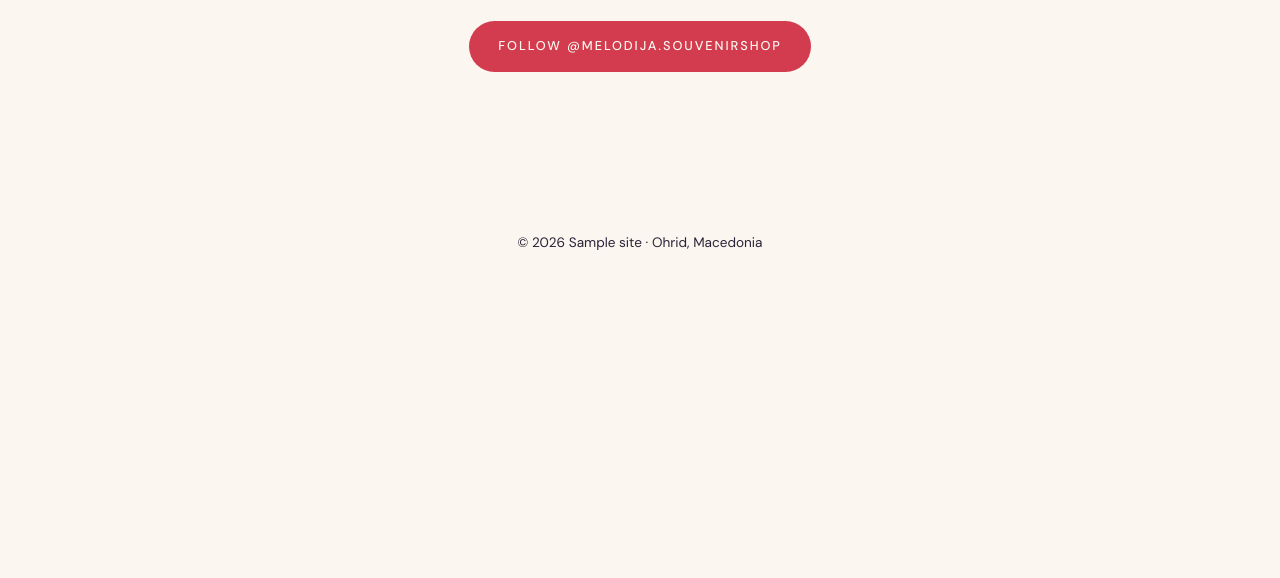
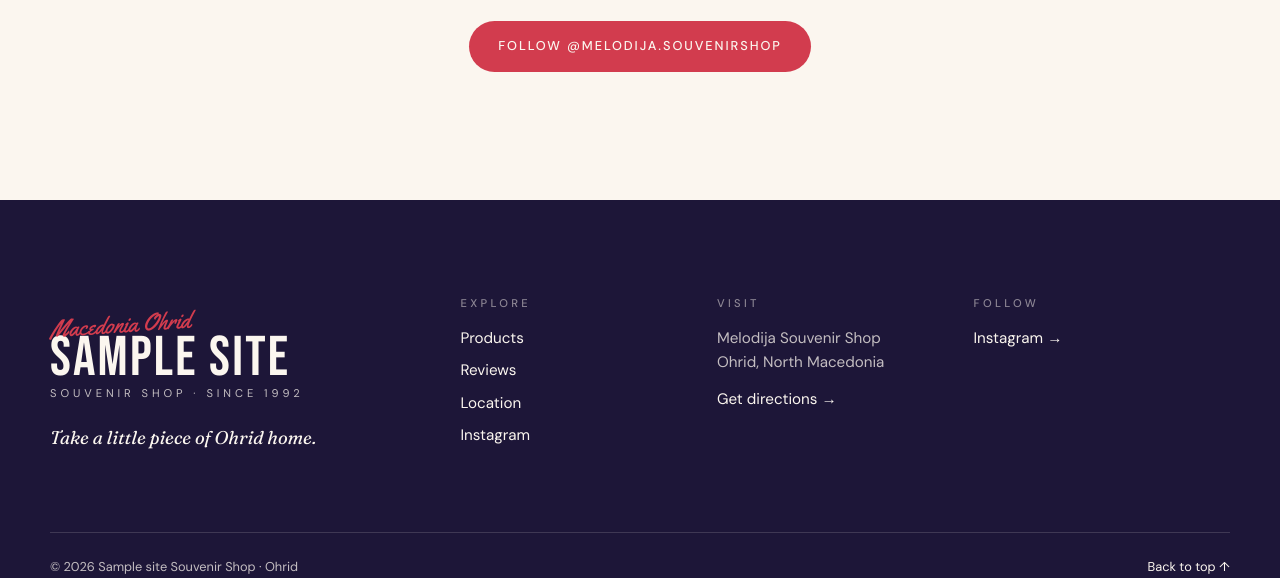
Before and after one commit to iimosh/melodija-theme, a WordPress theme: template front-page.php in a window 1280 px wide. Shown: the part 4416-4994 px from the top of the page. Before the commit the page ends 4666 px from the top, so only its background shows below. Run offline with PHP 8.4 and a stand-in for WordPress, Linux system fonts and the light colour scheme; the site name, menu and one post (Sample post) are stand-ins, and other content is empty; some libraries are stand-ins or nearby versions.

Commit message:
Add Customizer settings for homepage texts and a full footer

```diff
--- a/footer.php
+++ b/footer.php
@@ -1,9 +1,47 @@
 <footer class="site-footer">
-    <p>&copy; <?php echo date( 'Y' ); ?> <?php bloginfo( 'name' ); ?> · Ohrid, Macedonia</p>
+    <div class="site-footer__inner">
+
+        <div class="site-footer__brand">
+            <?php if ( has_custom_logo() ) : ?>
+                <?php the_custom_logo(); ?>
+            <?php else : ?>
+                <p class="site-footer__script">Macedonia Ohrid</p>
+                <p class="site-footer__name"><?php bloginfo( 'name' ); ?></p>
+                <p class="site-footer__sub">Souvenir shop · Since 1992</p>
+            <?php endif; ?>
+            <p class="site-footer__tagline"><?php echo esc_html( melodija_mod( 'hero_tagline' ) ); ?></p>
+        </div>
+
+        <nav class="site-footer__col" aria-label="Footer">
+            <h2 class="site-footer__title">Explore</h2>
+            <ul>
+                <?php foreach ( melodija_sections() as $id => $label ) : ?>
+                    <?php if ( 'top' === $id ) continue; ?>
+                    <li><a href="<?php echo esc_url( home_url( '/#' . $id ) ); ?>"><?php echo esc_html( $label ); ?></a></li>
+                <?php endforeach; ?>
+            </ul>
+        </nav>
+
+        <div class="site-footer__col">
+            <h2 class="site-footer__title">Visit</h2>
+            <p>Melodija Souvenir Shop<br>Ohrid, North Macedonia</p>
+            <p><a href="<?php echo esc_url( melodija_directions_url() ); ?>" target="_blank" rel="noopener">Get directions →</a></p>
+        </div>
+
+        <div class="site-footer__col">
+            <h2 class="site-footer__title">Follow</h2>
+            <p><a href="<?php echo esc_url( melodija_mod( 'instagram_url' ) ); ?>" target="_blank" rel="noopener">Instagram →</a></p>
+        </div>
+
+    </div>
+
+    <div class="site-footer__bottom">
+        <p>&copy; <?php echo esc_html( date( 'Y' ) ); ?> <?php bloginfo( 'name' ); ?> Souvenir Shop · Ohrid</p>
+        <a href="#">Back to top ↑</a>
+    </div>
+<!--    <p class="site-footer__giant" aria-hidden="true">--><?php //bloginfo( 'name' ); ?><!--</p>-->
 </footer>
 
-<?php
-wp_footer();
-?>
+<?php wp_footer(); ?>
 </body>
 </html>
--- a/front-page.php
+++ b/front-page.php
@@ -21,7 +21,7 @@ get_header();
         </div>
 
         <div class="hero__arch">
-            <p class="hero__tagline">Take a little piece of Ohrid home.</p>
+            <p class="hero__tagline"><?php echo esc_html( melodija_mod( 'hero_tagline' ) ); ?></p>
 
             <svg class="badge" viewBox="0 0 200 200" aria-hidden="true">
                 <defs>
@@ -72,7 +72,7 @@ get_header();
 
         <div class="made-by-us__inner reveal">
             <p class="made-by-us__label">Good to know</p>
-            <p class="made-by-us__statement">Many of our souvenirs are <em>made by us</em>, so you get them at the best price.</p>
+            <p class="made-by-us__statement"><?php echo melodija_sanitize_em_only( melodija_mod( 'made_by_us_text' ) ); ?></p>
         </div>
     </section>
 
@@ -91,7 +91,7 @@ get_header();
     <div class="marquee marquee--indigo" aria-hidden="true">
         <div class="marquee__track">
             <?php for ( $copy = 0; $copy < 2; $copy++ ) : ?>
-                <?php foreach ( array( 'Ohrid', 'Since 1992', 'Souvenir shop', 'Macedonia', 'Come visit us', 'Get Directions' ) as $word ) : ?>
+                <?php foreach ( array_map( 'trim', explode( ',', melodija_mod( 'marquee_words' ) ) ) as $word ) : // "a, b, c" → ['a','b','c'] ?>
                     <span><?php echo esc_html( $word ); ?> ✦</span>
                 <?php endforeach; ?>
             <?php endfor; ?>
@@ -99,8 +99,8 @@ get_header();
     </div>
 
     <?php
-    $maps_url       = 'https://www.google.com/maps/place/Melodija+Souvenir+Shop/@41.1166071,20.7992904,17z';
-    $directions_url = 'https://www.google.com/maps/dir/?api=1&destination=Melodija+Souvenir+Shop+Ohrid';
+    $maps_url       = melodija_mod( 'maps_url' );
+    $directions_url = melodija_directions_url();
     ?>
     <section class="visit" id="visit">
         <header class="section-head reveal">
@@ -138,7 +138,7 @@ get_header();
         </div>
 
         <p class="insta__cta">
-            <a class="button" href="https://www.instagram.com/melodija.souvenirshop/" target="_blank" rel="noopener">Follow @melodija.souvenirshop</a>
+            <a class="button" href="<?php echo esc_url( melodija_mod( 'instagram_url' ) ); ?>" target="_blank" rel="noopener">Follow @melodija.souvenirshop</a>
         </p>
     </section>
 
--- a/functions.php
+++ b/functions.php
@@ -8,10 +8,12 @@
 function melodija_setup() {
     add_theme_support( 'title-tag' );
     add_theme_support( 'post-thumbnails' );
+    add_theme_support( 'custom-logo' );
 }
 add_action( 'after_setup_theme', 'melodija_setup' );
 
 require get_theme_file_path( 'inc/products.php' );
+require get_theme_file_path( 'inc/customizer.php' );
 
 /** The homepage sections shown in the menu: id => label. The ids match the <section id="..."> in front-page.php. */
 function melodija_sections() {
--- /dev/null
+++ b/inc/customizer.php
@@ -0,0 +1,66 @@
+<?php
+/**
+ * Customizer: texts and links the shop can change in
+ * WP Admin → Appearance → Customize → "Melodija homepage", with a live preview.
+ */
+
+/** Default values, used until someone changes them in the Customizer. */
+function melodija_customizer_defaults() {
+    return array(
+        'hero_tagline'    => 'Take a little piece of Ohrid home.',
+        'made_by_us_text' => 'Many of our souvenirs are <em>made by us</em>, so you get them at the best price.',
+        'marquee_words'   => 'Ohrid, Since 1992, Souvenir shop, Macedonia, Come visit us, Get Directions',
+        'instagram_url'   => 'https://www.instagram.com/melodija.souvenirshop/',
+        'maps_url'        => 'https://www.google.com/maps/place/Melodija+Souvenir+Shop/@41.1166071,20.7992904,17z',
+    );
+}
+
+/** Read one setting: the saved value, or the default if nothing was saved yet. */
+function melodija_mod( $key ) {
+    $defaults = melodija_customizer_defaults();
+    return get_theme_mod( $key, $defaults[ $key ] );
+}
+
+function melodija_sanitize_em_only( $value ) {
+    return wp_kses( $value, array( 'em' => array() ) );
+}
+
+function melodija_customize_register( $wp_customize ) {
+    $defaults = melodija_customizer_defaults();
+
+    // A "section" is a panel in the Customizer sidebar
+    $wp_customize->add_section( 'melodija_homepage', array(
+        'title'    => 'Melodija Homepage',
+        'priority' => 30,
+    ) );
+
+    // Each field = a SETTING (the saved value) + a CONTROL (the input box you see)
+    $fields = array(
+        'hero_tagline'    => array( 'Hero tagline', 'text', 'sanitize_text_field', '' ),
+        'made_by_us_text' => array( '"Made by us" text', 'textarea', 'melodija_sanitize_em_only', 'Wrap words in <em>…</em> to give them the wavy red underline.' ),
+        'marquee_words'   => array( 'Indigo band words', 'text', 'sanitize_text_field', 'Separate with commas.' ),
+        'instagram_url'   => array( 'Instagram link', 'url', 'esc_url_raw', '' ),
+        'maps_url'        => array( 'Google Maps link', 'url', 'esc_url_raw', '' ),
+    );
+
+    foreach ( $fields as $key => $field ) {
+        list( $label, $type, $sanitize, $description ) = $field;
+
+        $wp_customize->add_setting( $key, array(
+            'default'           => $defaults[ $key ],
+            'sanitize_callback' => $sanitize,
+        ) );
+
+        $wp_customize->add_control( $key, array(
+            'label'       => $label,
+            'description' => $description,
+            'section'     => 'melodija_homepage',
+            'type'        => $type,
+        ) );
+    }
+}
+add_action( 'customize_register', 'melodija_customize_register' );
+
+function melodija_directions_url() {
+    return 'https://www.google.com/maps/dir/?api=1&destination=Melodija+Souvenir+Shop+Ohrid';
+}
--- a/style.css
+++ b/style.css
@@ -547,7 +547,71 @@ a { color: inherit; }
     .product-row__detail { width: 36%; }
 }
 
-.site-footer { padding: 2rem; text-align: center; font-size: 0.85rem; }
+.site-footer {
+    background: #1d1638;
+    color: rgba(251, 246, 239, 0.75);
+    padding: clamp(4rem, 9vw, 6rem) clamp(1.25rem, 4vw, 3rem) 0;
+    overflow: hidden;
+    font-size: 0.95rem;
+}
+.site-footer a { color: var(--cream); text-decoration: none; transition: color 0.2s ease; }
+.site-footer a:hover { color: var(--red); }
+
+.site-footer__inner {
+    max-width: 1180px;
+    margin-inline: auto;
+    display: grid;
+    grid-template-columns: 1.6fr repeat(3, 1fr);
+}
+.site-footer__script { font-family: var(--font-script); color: var(--red); font-size: 1.5rem; rotate: -4deg; }
+.site-footer__name {
+    font-family: var(--font-display);
+    color: var(--cream);
+    font-size: 3.5rem;
+    line-height: 0.9;
+    letter-spacing: 0.04em;
+}
+.site-footer__sub { font-size: 0.7rem; letter-spacing: 0.35em; text-transform: uppercase; }
+.site-footer__tagline { font-family: var(--font-serif); font-style: italic; font-size: 1.15rem; color: var(--cream); margin-top: 1.25rem; }
+.site-footer .custom-logo { width: 120px; height: auto; border-radius: 16px; }
+
+.site-footer__title {
+    font: 500 0.7rem var(--font-body);
+    letter-spacing: 0.3em;
+    text-transform: uppercase;
+    color: rgba(251, 246, 239, 0.5);
+    margin-bottom: 1rem;
+}
+.site-footer__col ul { list-style: none; padding: 0; display: grid; gap: 0.5rem; }
+.site-footer__col p + p { margin-top: 0.75rem; }
+
+.site-footer__bottom {
+    max-width: 1180px;
+    margin: clamp(3rem, 7vw, 5rem) auto 0;
+    padding-top: 1.5rem;
+    border-top: 1px solid rgba(251, 246, 239, 0.15);
+    display: flex;
+    flex-wrap: wrap;
+    justify-content: space-between;
+    gap: 1rem;
+    font-size: 0.8rem;
+}
+
+.site-footer__giant {
+    font-family: var(--font-display);
+    font-size: 26vw;
+    line-height: 0.8;
+    text-align: center;
+    color: transparent;
+    -webkit-text-stroke: 1px rgba(251, 246, 239, 0.18);
+    margin: 2rem 0 -4vw;
+    user-select: none;
+}
+
+@media (max-width: 800px) {
+    .site-footer__inner { grid-template-columns: 1fr 1fr; }
+    .site-footer__brand { grid-column: 1 / -1; }
+}
 
 @media (max-width: 640px) {
     .site-header__note { display: none; }
```
